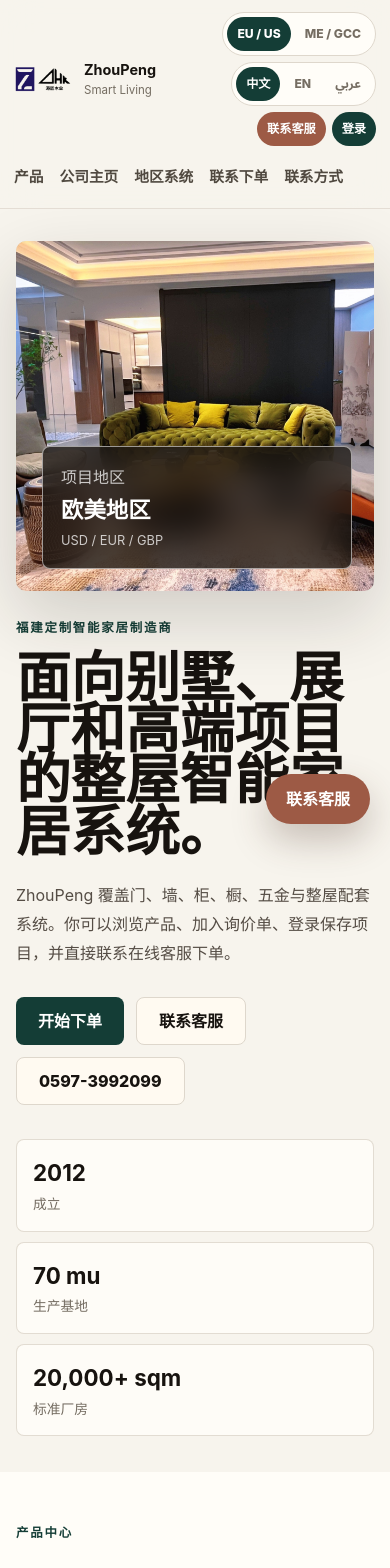
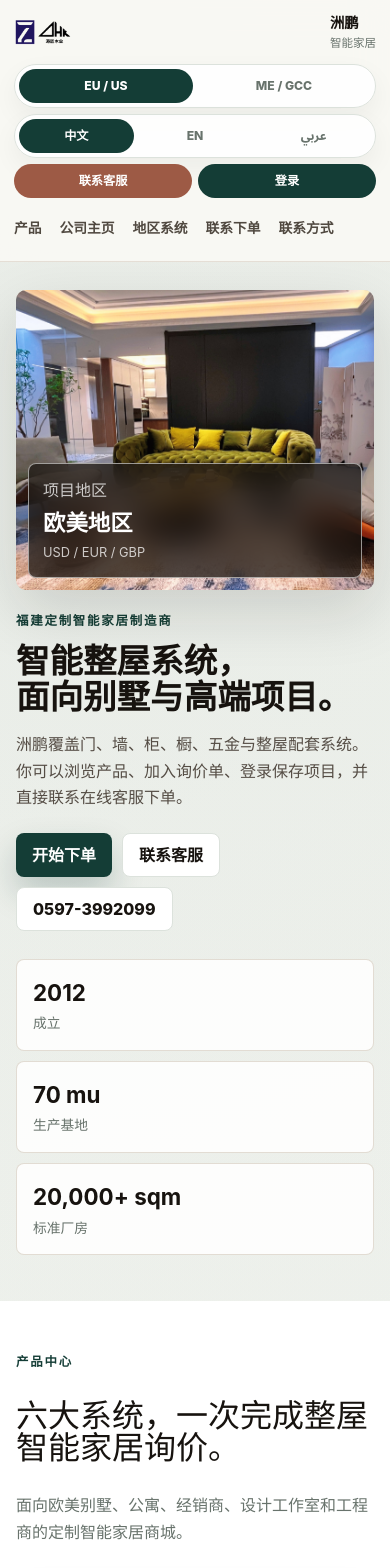
Before and after one commit to ravinque/zhoupeng, a Next.js app: page / in a window 390 px wide. Shown: the top 1568 px of the page. Built offline with nearby package versions, Linux system fonts and the light colour scheme.

Commit message:
Refine responsive Chinese storefront UI

```diff
--- a/app/globals.css
+++ b/app/globals.css
@@ -1,18 +1,22 @@
 @import "tailwindcss";
 
 :root {
-  --background: #f7f4ed;
+  --background: #f4f6f2;
   --foreground: #17130f;
-  --muted: #756d62;
-  --line: #ded7cc;
-  --paper: #fffdf8;
+  --muted: #68736c;
+  --line: #dce2dc;
+  --paper: #ffffff;
   --ink: #17130f;
   --green: #245f55;
   --green-dark: #143d36;
   --bronze: #b68a4d;
   --brick: #9d5a45;
   --blue: #305d78;
-  --shadow: 0 26px 70px rgba(31, 27, 20, 0.18);
+  --soft: #eef2ed;
+  --warm: #fbf8f1;
+  --side-pad: clamp(18px, 5vw, 76px);
+  --content-max: 1480px;
+  --shadow: 0 22px 60px rgba(23, 19, 15, 0.14);
 }
 
 * {
@@ -25,7 +29,9 @@ html {
 
 body {
   margin: 0;
-  background: var(--background);
+  background:
+    radial-gradient(circle at 14% 4%, rgba(36, 95, 85, 0.08), transparent 30%),
+    linear-gradient(180deg, #faf9f4 0%, var(--background) 44%, #ffffff 100%);
   color: var(--foreground);
   font-family:
     Inter, ui-sans-serif, system-ui, -apple-system, BlinkMacSystemFont, "Segoe UI",
@@ -66,9 +72,9 @@ img {
   grid-template-columns: auto 1fr auto;
   align-items: center;
   gap: 24px;
-  padding: 14px clamp(18px, 4vw, 58px);
+  padding: 14px max(clamp(18px, 4vw, 58px), calc((100vw - 1540px) / 2 + 30px));
   border-bottom: 1px solid rgba(222, 215, 204, 0.76);
-  background: rgba(247, 244, 237, 0.9);
+  background: rgba(250, 249, 244, 0.9);
   backdrop-filter: blur(18px);
 }
 
@@ -126,7 +132,8 @@ img {
   padding: 4px;
   border: 1px solid var(--line);
   border-radius: 999px;
-  background: var(--paper);
+  background: rgba(255, 255, 255, 0.88);
+  box-shadow: 0 10px 26px rgba(23, 19, 15, 0.05);
 }
 
 .region-switch button,
@@ -155,15 +162,16 @@ img {
 
 .hero {
   display: grid;
-  grid-template-columns: minmax(380px, 1.12fr) minmax(0, 0.88fr);
-  gap: clamp(28px, 5vw, 74px);
-  align-items: center;
-  padding: clamp(36px, 6vw, 78px) clamp(18px, 5vw, 76px);
+  grid-template-columns: minmax(0, 1.07fr) minmax(360px, 0.93fr);
+  gap: clamp(30px, 4.4vw, 68px);
+  align-items: start;
+  padding: clamp(46px, 6vw, 82px) max(var(--side-pad), calc((100vw - var(--content-max)) / 2));
 }
 
 .hero-image {
   position: relative;
-  min-height: clamp(470px, 58vw, 700px);
+  height: clamp(480px, 50vw, 680px);
+  min-height: 0;
   overflow: hidden;
   border-radius: 10px;
   background: #d7d0c5;
@@ -186,7 +194,7 @@ img {
   width: min(310px, calc(100% - 44px));
   border: 1px solid rgba(255, 255, 255, 0.55);
   border-radius: 8px;
-  background: rgba(23, 19, 15, 0.76);
+  background: rgba(23, 19, 15, 0.72);
   color: #fff;
   padding: 18px;
   backdrop-filter: blur(16px);
@@ -208,6 +216,7 @@ img {
 
 .hero-copy {
   max-width: 670px;
+  padding-top: clamp(4px, 1vw, 14px);
 }
 
 .eyebrow {
@@ -232,17 +241,21 @@ img {
 }
 
 .hero h1 {
-  font-size: clamp(3rem, 6.9vw, 6.7rem);
-  font-weight: 780;
-  line-height: 0.94;
+  max-width: 690px;
+  font-size: clamp(2.5rem, 3.7vw, 4.65rem);
+  font-weight: 740;
+  line-height: 1.04;
+  text-wrap: balance;
+  word-break: keep-all;
+  overflow-wrap: break-word;
 }
 
 .hero-copy > p:not(.eyebrow) {
   max-width: 600px;
-  margin: 24px 0 0;
+  margin: 22px 0 0;
   color: #554d45;
   font-size: clamp(1rem, 1.5vw, 1.16rem);
-  line-height: 1.8;
+  line-height: 1.72;
 }
 
 .hero-actions {
@@ -261,16 +274,32 @@ img {
   border-radius: 8px;
   padding: 0 22px;
   font-weight: 850;
+  transition:
+    transform 160ms ease,
+    box-shadow 160ms ease,
+    background-color 160ms ease;
+}
+
+.button:hover,
+.icon-button:hover,
+.product-foot button:hover,
+.quote-row button:hover,
+.service-head button:hover,
+.quick-replies button:hover,
+.service-desk form button:hover,
+.modal-close:hover {
+  transform: translateY(-1px);
 }
 
 .button.primary {
   background: var(--green-dark);
   color: #fff;
+  box-shadow: 0 16px 32px rgba(20, 61, 54, 0.22);
 }
 
 .button.secondary {
   border: 1px solid var(--line);
-  background: #fffaf1;
+  background: #fff;
   color: var(--ink);
 }
 
@@ -282,7 +311,7 @@ img {
   display: grid;
   grid-template-columns: repeat(3, minmax(0, 1fr));
   gap: 10px;
-  margin-top: 34px;
+  margin-top: 28px;
 }
 
 .proof-strip span,
@@ -292,7 +321,7 @@ img {
   min-height: 92px;
   border: 1px solid rgba(222, 215, 204, 0.86);
   border-radius: 8px;
-  background: rgba(255, 253, 248, 0.86);
+  background: rgba(255, 255, 255, 0.86);
   color: var(--muted);
   padding: 16px;
   font-size: 0.86rem;
@@ -308,7 +337,7 @@ img {
 .solution-band,
 .order-section,
 .contact-band {
-  padding: clamp(52px, 7vw, 96px) clamp(18px, 5vw, 76px);
+  padding: clamp(52px, 7vw, 96px) max(var(--side-pad), calc((100vw - var(--content-max)) / 2));
 }
 
 .catalogue,
@@ -360,9 +389,10 @@ img {
   grid-template-rows: 270px auto;
   min-height: 575px;
   overflow: hidden;
-  border: 1px solid #e5ded3;
+  border: 1px solid var(--line);
   border-radius: 8px;
   background: #fff;
+  box-shadow: 0 14px 34px rgba(23, 19, 15, 0.06);
 }
 
 .image-button {
@@ -432,6 +462,7 @@ img {
 .product-body li {
   color: #403a34;
   font-size: 0.9rem;
+  line-height: 1.35;
 }
 
 .product-body li::before {
@@ -465,7 +496,7 @@ img {
 .modal-close {
   border: 1px solid var(--line);
   border-radius: 8px;
-  background: #fffaf1;
+  background: #fff;
   color: var(--ink);
   padding: 9px 13px;
   font-size: 0.82rem;
@@ -477,8 +508,8 @@ img {
   grid-template-columns: minmax(0, 0.85fr) minmax(360px, 0.62fr);
   gap: clamp(24px, 5vw, 62px);
   align-items: center;
-  padding: clamp(52px, 7vw, 96px) clamp(18px, 5vw, 76px);
-  background: #ebe6dc;
+  padding: clamp(52px, 7vw, 96px) max(var(--side-pad), calc((100vw - var(--content-max)) / 2));
+  background: #eef2ed;
 }
 
 .split-copy h2 {
@@ -527,9 +558,9 @@ img {
 
 .solution-grid article {
   min-height: 230px;
-  border: 1px solid #ded7cc;
+  border: 1px solid var(--line);
   border-radius: 8px;
-  background: linear-gradient(150deg, #fffdf8 0%, #f0eadf 100%);
+  background: linear-gradient(150deg, #ffffff 0%, #edf3ee 100%);
   padding: 24px;
 }
 
@@ -559,7 +590,7 @@ img {
   grid-template-columns: minmax(330px, 0.48fr) minmax(0, 0.72fr);
   gap: clamp(22px, 4vw, 48px);
   align-items: start;
-  background: #f2eee6;
+  background: #f5f7f3;
 }
 
 .order-preview,
@@ -660,7 +691,7 @@ input,
 textarea,
 select {
   width: 100%;
-  border: 1px solid #d8d0c3;
+  border: 1px solid var(--line);
   border-radius: 8px;
   background: #fff;
   color: var(--ink);
@@ -847,9 +878,9 @@ select:focus {
 .service-contact {
   display: grid;
   gap: 8px;
-  border: 1px solid #e0d8cc;
+  border: 1px solid var(--line);
   border-radius: 8px;
-  background: #fffaf1;
+  background: var(--warm);
   padding: 12px;
   font-size: 0.9rem;
   font-weight: 850;
@@ -889,7 +920,17 @@ select:focus {
   }
 
   .hero-image {
-    min-height: 440px;
+    height: clamp(390px, 54vw, 560px);
+  }
+
+  .hero-copy {
+    max-width: 820px;
+    padding-top: 0;
+  }
+
+  .hero h1 {
+    max-width: 760px;
+    font-size: clamp(2.3rem, 5.4vw, 3.8rem);
   }
 
   .order-preview {
@@ -903,6 +944,7 @@ select:focus {
 
 @media (max-width: 760px) {
   .topbar {
+    grid-template-columns: 1fr;
     gap: 12px;
     padding: 12px 14px;
   }
@@ -916,7 +958,9 @@ select:focus {
   }
 
   .top-actions {
-    justify-self: end;
+    justify-self: stretch;
+    justify-content: flex-start;
+    flex-wrap: wrap;
     gap: 6px;
   }
 
@@ -928,11 +972,6 @@ select:focus {
     font-size: 0.76rem;
   }
 
-  .top-actions {
-    flex-wrap: wrap;
-    justify-content: flex-end;
-  }
-
   .hero,
   .catalogue,
   .solution-band,
@@ -942,12 +981,34 @@ select:focus {
     padding-inline: 16px;
   }
 
+  .hero {
+    gap: 22px;
+    padding-top: 28px;
+  }
+
   .hero h1 {
-    font-size: clamp(2.65rem, 14vw, 4.7rem);
+    font-size: clamp(2rem, 8.6vw, 3.1rem);
+    line-height: 1.06;
+  }
+
+  .hero-copy > p:not(.eyebrow) {
+    margin-top: 16px;
+    font-size: 1rem;
+    line-height: 1.65;
+  }
+
+  .hero-actions {
+    gap: 10px;
+    margin-top: 22px;
+  }
+
+  .button {
+    min-height: 44px;
+    padding-inline: 16px;
   }
 
   .hero-image {
-    min-height: 350px;
+    height: clamp(300px, 70vw, 430px);
   }
 
   .proof-strip,
@@ -988,3 +1049,55 @@ select:focus {
     left: 12px;
   }
 }
+
+@media (max-width: 520px) {
+  .brand {
+    width: 100%;
+    justify-content: space-between;
+  }
+
+  .nav-links {
+    gap: 18px;
+    padding-bottom: 2px;
+    font-size: 0.86rem;
+  }
+
+  .region-switch,
+  .language-switch {
+    width: 100%;
+    justify-content: space-between;
+  }
+
+  .region-switch button,
+  .language-switch button {
+    flex: 1;
+  }
+
+  .icon-button {
+    flex: 1 1 calc(50% - 4px);
+  }
+
+  .hero-chip {
+    right: 12px;
+    bottom: 12px;
+    width: calc(100% - 24px);
+    padding: 14px;
+  }
+
+  [dir="rtl"] .hero-chip {
+    left: 12px;
+  }
+
+  .proof-strip span,
+  .company-metrics span {
+    min-height: 76px;
+  }
+
+  .contact-band .button {
+    width: 100%;
+  }
+
+  .service-float {
+    display: none;
+  }
+}
--- a/app/layout.tsx
+++ b/app/layout.tsx
@@ -2,9 +2,9 @@ import type { Metadata } from "next";
 import "./globals.css";
 
 export const metadata: Metadata = {
-  title: "ZhouPeng 智能家居商城 | Global Smart Home Mall",
+  title: "洲鹏智能家居商城 | ZhouPeng Global Smart Home Mall",
   description:
-    "ZhouPeng smart home mall for doors, wall systems, cabinets, kitchens, hardware, whole-home orders, and customer service.",
+    "洲鹏智能家居商城，覆盖门、墙、柜、橱、五金、整屋配套、联系下单和客户服务。",
   icons: {
     icon: "/favicon.svg",
     shortcut: "/favicon.svg",
--- a/app/page.tsx
+++ b/app/page.tsx
@@ -228,9 +228,9 @@ const copy = {
     account: "账户",
     serviceTop: "联系客服",
     heroEyebrow: "福建定制智能家居制造商",
-    heroTitle: "面向别墅、展厅和高端项目的整屋智能家居系统。",
+    heroTitle: "智能整屋系统，面向别墅与高端项目。",
     heroText:
-      "ZhouPeng 覆盖门、墙、柜、橱、五金与整屋配套系统。你可以浏览产品、加入询价单、登录保存项目，并直接联系在线客服下单。",
+      "洲鹏覆盖门、墙、柜、橱、五金与整屋配套系统。你可以浏览产品、加入询价单、登录保存项目，并直接联系在线客服下单。",
     startOrder: "开始下单",
     contactService: "联系客服",
     projectRegion: "项目地区",
@@ -241,7 +241,7 @@ const copy = {
     productsTitle: "六大系统，一次完成整屋智能家居询价。",
     add: "加入",
     companyEyebrow: "公司主页",
-    companyTitle: "福建 ZhouPeng 实业集研发、设计、生产、运营和售后服务为一体。",
+    companyTitle: "福建洲鹏实业集研发、设计、生产、运营和售后服务为一体。",
     companyText:
       "生产基地位于福建省上杭县，拥有 20,000 平方米以上标准厂房和 1,500 平方米办公楼。团队配置技术研发、设计和售后工程师，服务定制家居项目。",
     engineers: "技术工程师",
@@ -283,12 +283,12 @@ const copy = {
     signedIn: "已登录：",
     close: "关闭",
     onlineService: "在线客服",
-    serviceDesk: "ZhouPeng 客服中心",
+    serviceDesk: "洲鹏客服中心",
     villaQuote: "别墅报价",
     dealerPrice: "经销报价",
     chatPlaceholder: "请输入你的项目问题...",
     send: "发送",
-    starterMessage: "你好，这里是 ZhouPeng 在线客服。请告诉我项目类型、国家地区和户型面积，我会协助你下单报价。",
+    starterMessage: "你好，这里是洲鹏在线客服。请告诉我项目类型、国家地区和户型面积，我会协助你下单报价。",
     agentReply: "已收到。请在询价表里补充户型图、房间照片、面积和目标国家，客服会整理 BOM 和报价。",
     quickVillaText: "我需要别墅整屋智能家居报价。",
     quickDealerText: "我想了解经销商价格和产品目录。",
@@ -300,7 +300,7 @@ const copy = {
     account: "Account",
     serviceTop: "Service",
     heroEyebrow: "Fujian custom smart home manufacturer",
-    heroTitle: "Whole-home smart systems for villas, showrooms, and premium projects.",
+    heroTitle: "Smart whole-home systems for premium projects.",
     heroText:
       "ZhouPeng covers door, wall, cabinet, kitchen, hardware, and whole-home supporting systems. Browse products, add them to a quote, sign in, and contact service to order.",
     startOrder: "Start an order",
@@ -373,7 +373,7 @@ const copy = {
     account: "الحساب",
     serviceTop: "خدمة العملاء",
     heroEyebrow: "مصنع منازل ذكية مخصصة في فوجيان",
-    heroTitle: "أنظمة منزل ذكي كاملة للفلل والمعارض والمشاريع الراقية.",
+    heroTitle: "أنظمة منزل ذكي للفلل والمشاريع الراقية.",
     heroText:
       "تغطي ZhouPeng الأبواب والجدران والخزائن والمطابخ والملحقات وخدمات المنزل بالكامل. تصفح المنتجات وأضفها لطلب عرض وتواصل مع الخدمة.",
     startOrder: "ابدأ الطلب",
@@ -532,11 +532,15 @@ export default function Home() {
   return (
     <main className="site-shell" dir={dir} lang={language === "zh" ? "zh-CN" : language}>
       <header className="topbar">
-        <a className="brand" href="#home" aria-label="ZhouPeng Smart Living home">
+        <a
+          className="brand"
+          href="#home"
+          aria-label={language === "zh" ? "洲鹏智能家居首页" : "ZhouPeng Smart Living home"}
+        >
           <img src={asset("/zp/logo.png")} alt="" />
           <span>
-            <strong>ZhouPeng</strong>
-            <small>Smart Living</small>
+            <strong>{language === "zh" ? "洲鹏" : "ZhouPeng"}</strong>
+            <small>{language === "zh" ? "智能家居" : "Smart Living"}</small>
           </span>
         </a>
         <nav className="nav-links" aria-label="Primary navigation">
@@ -676,7 +680,10 @@ export default function Home() {
           </div>
         </div>
         <div className="factory-card">
-          <img src={asset("/zp/factory.jpeg")} alt="ZhouPeng production and equipment image" />
+          <img
+            src={asset("/zp/factory.jpeg")}
+            alt={language === "zh" ? "洲鹏生产设备图片" : "ZhouPeng production and equipment image"}
+          />
           <div>
             <span>{t.equipment}</span>
             <strong>Jidong, Nanxing, Cangao, Moke, Baitian</strong>
@@ -805,7 +812,7 @@ export default function Home() {
       </section>
 
       <footer className="footer">
-        <span>Fujian ZhouPeng Industrial Co., Ltd.</span>
+        <span>{language === "zh" ? "福建洲鹏实业有限公司" : "Fujian ZhouPeng Industrial Co., Ltd."}</span>
         <span>{t.footer}</span>
       </footer>
 
```
Also changed, not shown: 1 other file (tests, documents, lock files or other folders).
